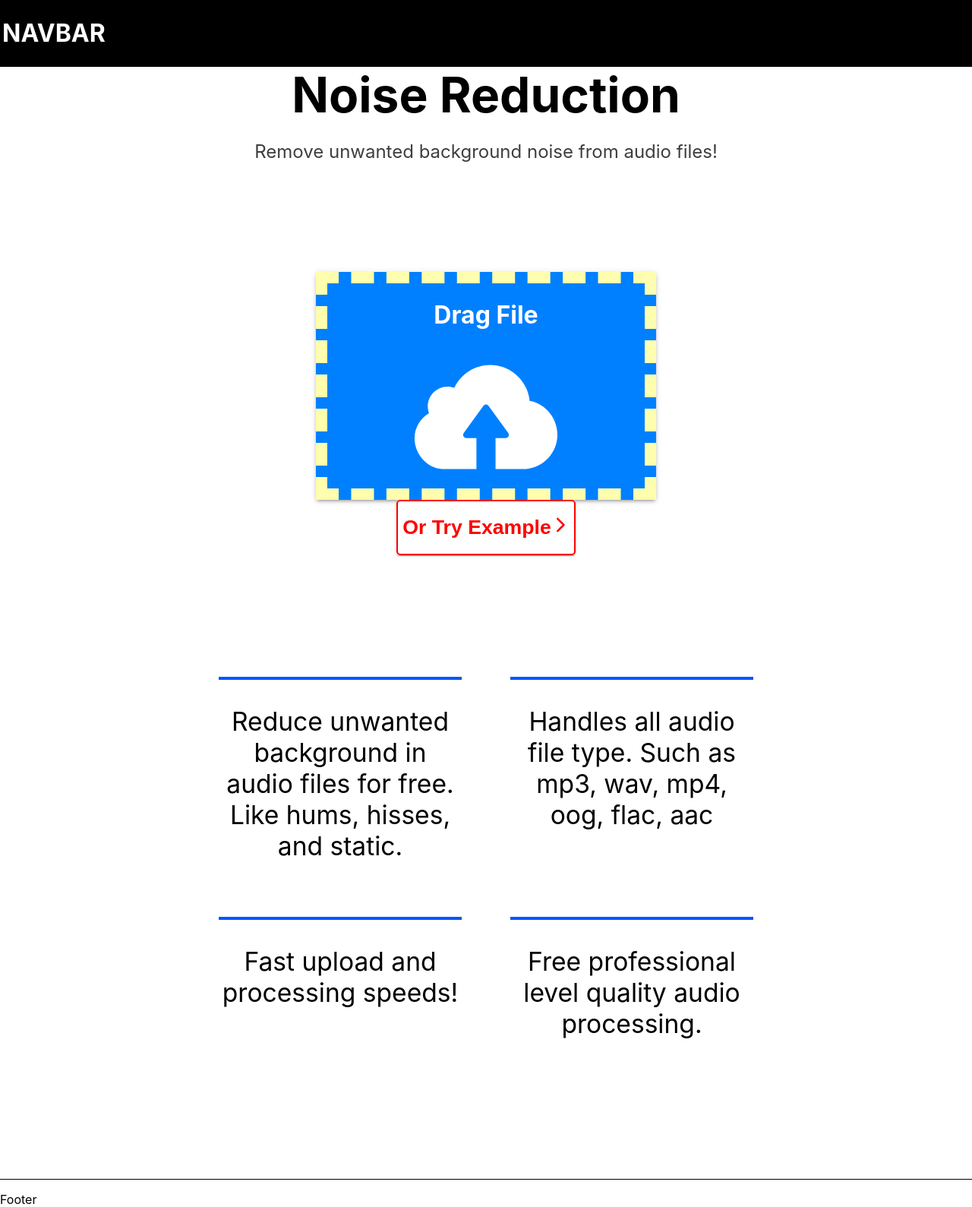
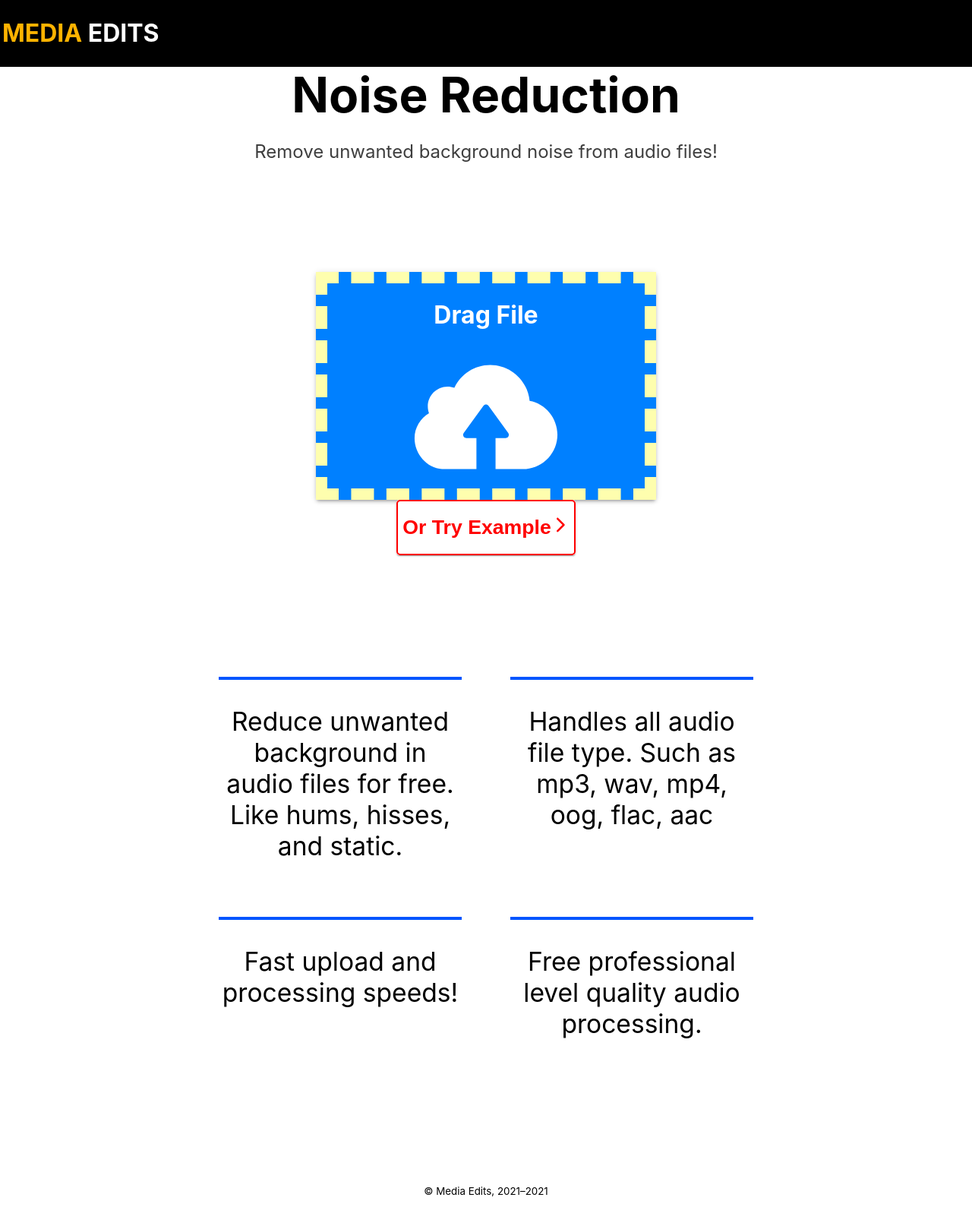
Before and after one commit to BaileyMcKelway/noise_reduction, a Next.js app: page / in a window 1280 px wide. Shown: the whole page at 76% size. Built offline with nearby package versions, Linux system fonts and the light colour scheme.

Commit message:
feat: added name to site

```diff
--- a/next.config.js
+++ b/next.config.js
@@ -21,4 +21,21 @@ module.exports = {
 
     return config;
   },
+  async headers() {
+    return [
+      {
+        source: '/',
+        headers: [
+          {
+            key: 'Cross-Origin-Opener-Policy',
+            value: 'same-origin',
+          },
+          {
+            key: 'Cross-Origin-Embedder-Policy',
+            value: 'require-corp',
+          },
+        ],
+      },
+    ];
+  },
 };
--- a/src/components/Footer.tsx
+++ b/src/components/Footer.tsx
@@ -5,7 +5,7 @@ export interface IFooterProps {}
 export default function Footer(props: IFooterProps) {
   return (
     <footer>
-      <p>Footer</p>
+      <small>© Media Edits, 2021–2021</small>
     </footer>
   );
 }
--- a/src/components/NavBar.tsx
+++ b/src/components/NavBar.tsx
@@ -5,7 +5,9 @@ export interface INavBarProps {}
 export default function NavBar(props: INavBarProps) {
   return (
     <header style={{ border: '3px solid rgb(0, 0, 0)' }}>
-      <h1>NAVBAR</h1>
+      <h1>
+        <span className="orange">MEDIA</span> EDITS
+      </h1>
     </header>
   );
 }
--- a/src/components/NoiseReduction/NoiseReductionMain.tsx
+++ b/src/components/NoiseReduction/NoiseReductionMain.tsx
@@ -37,9 +37,7 @@ function NoiseReduction({
   const [reductionState, setReductionState] = useState(false);
   const [finished, setFinished] = useState(false);
   const [loaded, setLoaded] = useState(false);
-  const ffmpeg = createFFmpeg({
-    corePath: 'https://unpkg.com/@ffmpeg/core@0.8.5/dist/ffmpeg-core.js',
-  });
+  const ffmpeg = createFFmpeg();
   const [message, setMessage] = useState('Click Start to transcode');
 
   const timerRef = useRef(null);
--- a/src/pages/_document.tsx
+++ b/src/pages/_document.tsx
@@ -8,7 +8,6 @@ export default class MyDocument extends Document {
     return (
       <Html lang="en">
         <Head>
-          <title>Noise Reduction</title>
           {/* PWA primary color */}
           <meta
             name="description"
--- a/src/styles/main.scss
+++ b/src/styles/main.scss
@@ -35,7 +35,10 @@ footer {
   height: 2rem;
   width: 100vw;
   margin-top: 150px;
-  border-top: 1px solid black;
+  display: flex;
+  justify-content: center;
+  align-items: center;
+  // border-top: 1px solid black;
 }
 
 // DESCRIPTION
@@ -407,6 +410,11 @@ $dot-border-radius: 10px;
   font-weight: bold;
 }
 
+.orange {
+  color: rgb(255, 179, 0);
+  font-weight: bold;
+}
+
 .outline {
   color: white;
   text-shadow: -1px -1px 0 #000, 1px -1px 0 #000, -1px 1px 0 #000,
```
